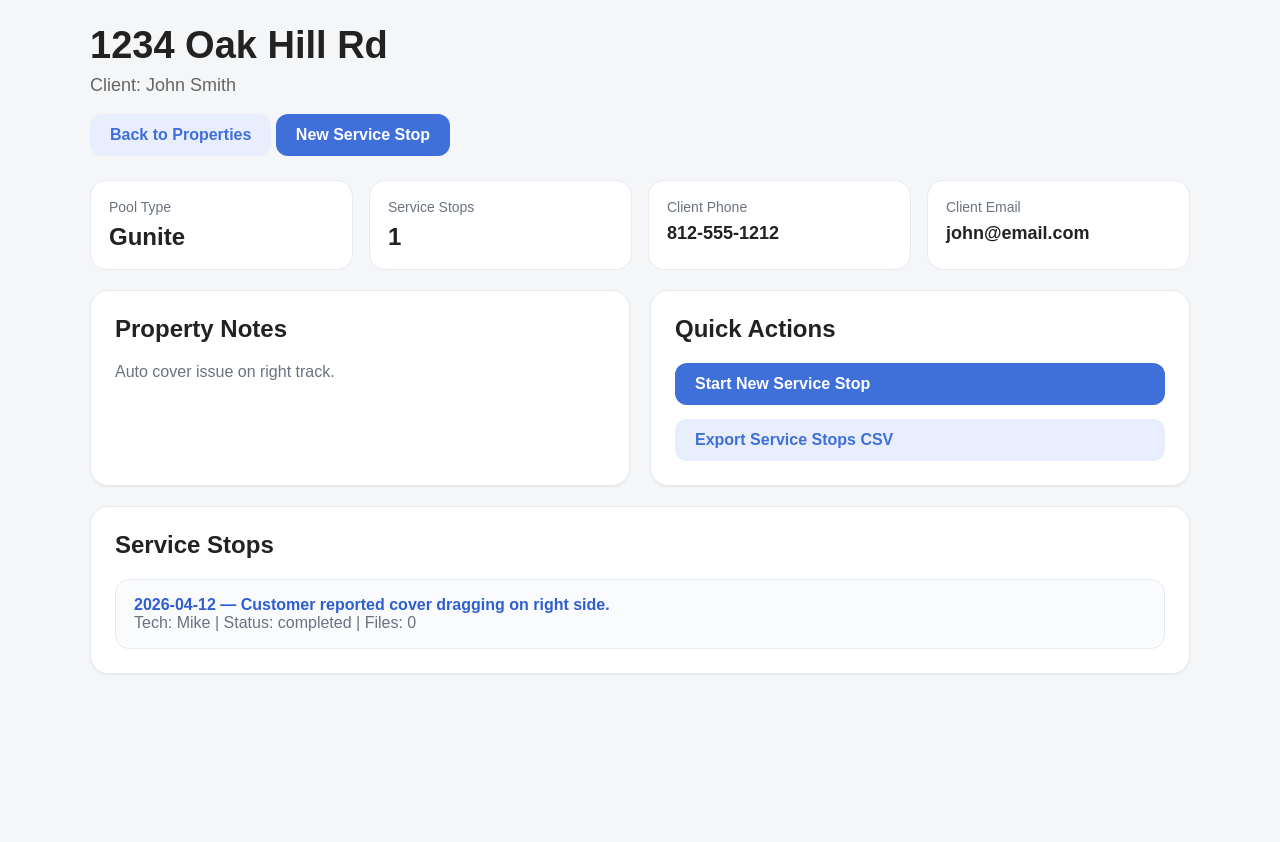
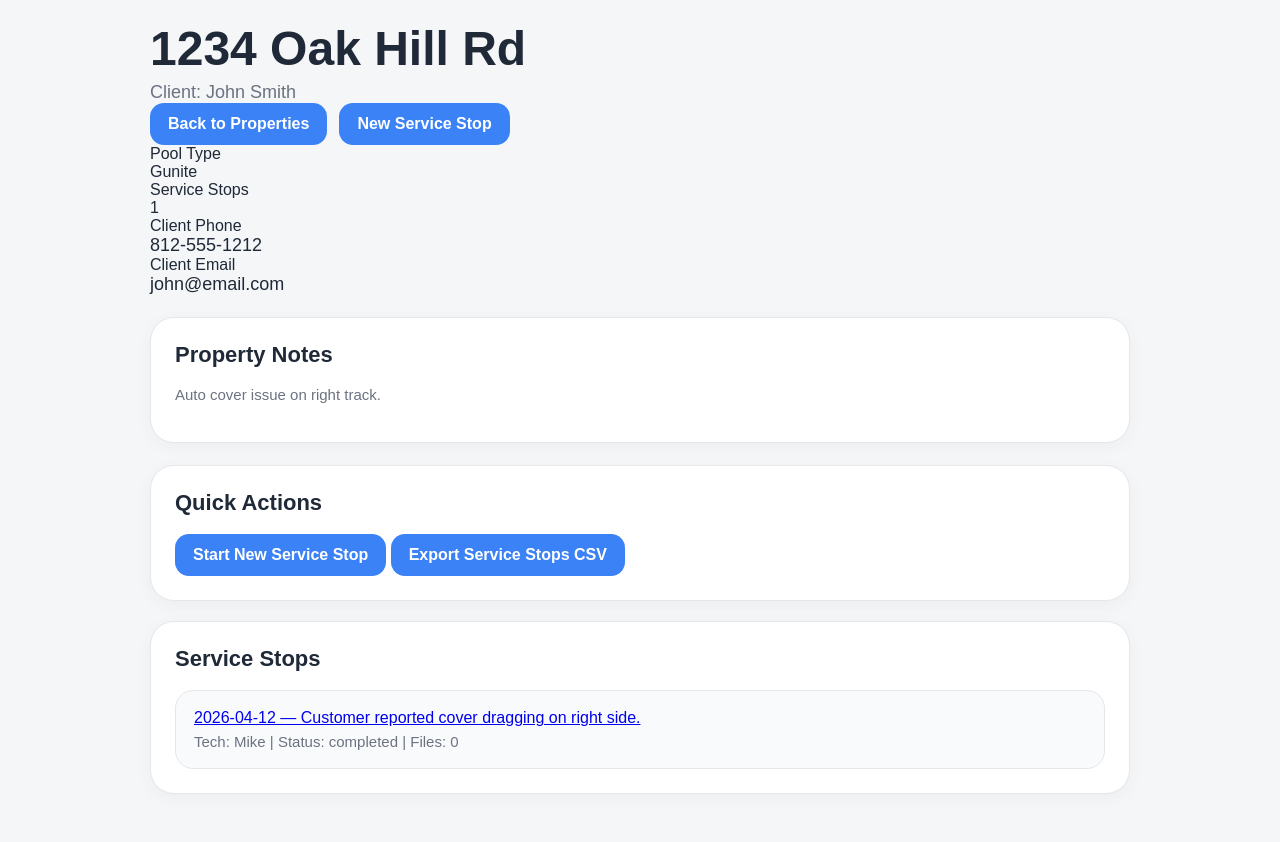
Before and after one commit to heinlinii/pool-ops, a FastAPI app: page /properties/1 in a window 1280 px wide. Before the commit the page ends 674 px from the top, so only its background shows below. Run offline with FastAPI, Linux system fonts and the light colour scheme.

Commit message:
homepage upgrade

```diff
--- a/app/main.py
+++ b/app/main.py
@@ -17,6 +17,8 @@ app.mount("/uploads", StaticFiles(directory="app/uploads"), name="uploads")
 templates = Jinja2Templates(directory="app/templates")
 
 
+# ---------------- DB ---------------- #
+
 def get_db():
     db = SessionLocal()
     try:
@@ -24,6 +26,8 @@ def get_db():
     finally:
         db.close()
 
+
+# ---------------- HOME ---------------- #
 
 @app.get("/", response_class=HTMLResponse)
 def home(request: Request, db: Session = Depends(get_db)):
@@ -35,22 +39,24 @@ def home(request: Request, db: Session = Depends(get_db)):
     )
 
     return templates.TemplateResponse(
-        request,
         "index.html",
         {
+            "request": request,
             "properties": properties,
         },
     )
 
+
+# ---------------- NEW PROPERTY ---------------- #
 
 @app.get("/properties/new", response_class=HTMLResponse)
 def new_property(request: Request, db: Session = Depends(get_db)):
     clients = db.query(Client).order_by(Client.name.asc()).all()
 
     return templates.TemplateResponse(
-        request,
         "property_new.html",
         {
+            "request": request,
             "clients": clients,
         },
     )
@@ -103,16 +109,10 @@ def create_property(
     db.refresh(prop)
 
     return RedirectResponse(url=f"/properties/{prop.id}", status_code=303)
-@app.get("/", response_class=HTMLResponse)
-def home(request: Request, db: Session = Depends(get_db)):
-    properties = db.query(Property).all()
-    return templates.TemplateResponse(
-        "index.html",
-        {
-            "request": request,
-            "properties": properties,
-        },
-    )
+
+
+# ---------------- PROPERTY DETAIL ---------------- #
+
 @app.get("/properties/{property_id}", response_class=HTMLResponse)
 def property_detail(request: Request, property_id: int, db: Session = Depends(get_db)):
     prop = (
@@ -129,30 +129,27 @@ def property_detail(request: Request, property_id: int, db: Session = Depends(ge
         raise HTTPException(status_code=404, detail="Property not found")
 
     return templates.TemplateResponse(
-        request,
         "property_detail.html",
         {
+            "request": request,
             "property": prop,
         },
     )
 
 
+# ---------------- SERVICE STOP ---------------- #
+
 @app.get("/properties/{property_id}/service-stop/new", response_class=HTMLResponse)
 def new_service_stop(request: Request, property_id: int, db: Session = Depends(get_db)):
-    prop = (
-        db.query(Property)
-        .options(joinedload(Property.client))
-        .filter(Property.id == property_id)
-        .first()
-    )
+    prop = db.query(Property).filter(Property.id == property_id).first()
 
     if not prop:
         raise HTTPException(status_code=404, detail="Property not found")
 
     return templates.TemplateResponse(
-        request,
         "service_stop_new.html",
         {
+            "request": request,
             "property": prop,
         },
     )
@@ -181,55 +178,10 @@ def service_stop_detail(request: Request, stop_id: int, db: Session = Depends(ge
     )
 
     return templates.TemplateResponse(
-        request,
         "service_stop_detail.html",
         {
+            "request": request,
             "service_stop": stop,
             "invoice_total": invoice_total,
         },
     )
-
-
-@app.get("/dev/seed")
-def seed(db: Session = Depends(get_db)):
-    existing_property = db.query(Property).filter(Property.address == "1234 Oak Hill Rd").first()
-    if existing_property:
-        return {"status": "already seeded"}
-
-    client = Client(
-        name="John Smith",
-        phone="812-555-1212",
-        email="john@email.com",
-    )
-    db.add(client)
-    db.commit()
-    db.refresh(client)
-
-    prop = Property(
-        address="1234 Oak Hill Rd",
-        pool_type="Gunite",
-        notes="Auto cover issue on right track.",
-        client_id=client.id,
-    )
-    db.add(prop)
-    db.commit()
-    db.refresh(prop)
-
-    stop = ServiceStop(
-        date="2026-04-12",
-        tech_name="Mike",
-        problem_reported="Customer reported cover dragging on right side.",
-        work_performed="Adjusted track, cleaned debris, tested motor.",
-        recommendation="Recheck after one week of use.",
-        billed_amount=275.00,
-        labor_hours=2.5,
-        material_cost=18.00,
-        trip_charge=35.00,
-        tax=19.04,
-        paid_status="unpaid",
-        invoice_notes="Customer requested emailed invoice.",
-        status="completed",
-        property_id=prop.id,
-    )
-    db.add(stop)
-    db.commit()
--- a/app/static/styles.css
+++ b/app/static/styles.css
@@ -2,217 +2,136 @@ body {
     margin: 0;
     font-family: Arial, sans-serif;
     background: #f4f6f8;
-    color: #222;
+    color: #1f2937;
 }
 
 .page {
-    max-width: 1100px;
+    max-width: 980px;
     margin: 0 auto;
-    padding: 24px;
-}
-
-.topbar {
-    margin-bottom: 24px;
+    padding: 24px 16px 48px;
 }
 
 .topbar h1 {
-    margin: 0 0 8px 0;
-    font-size: 38px;
+    margin: 0 0 8px;
+    font-size: 48px;
+    line-height: 1.05;
 }
 
 .topbar p {
     margin: 0;
-    color: #666;
+    color: #6b7280;
     font-size: 18px;
 }
 
-.quick-links {
-    margin-top: 18px;
+.card {
+    background: #ffffff;
+    border: 1px solid #e5e7eb;
+    border-radius: 24px;
+    padding: 24px;
+    margin-top: 22px;
+    box-shadow: 0 4px 18px rgba(0,0,0,0.04);
 }
 
-.quick-links a,
-.button-link {
-    display: inline-block;
-    text-decoration: none;
-    background: #e9eefc;
-    color: #3f6fd9;
-    padding: 12px 20px;
-    border-radius: 12px;
-    font-weight: 700;
+.card h2 {
+    margin-top: 0;
+    margin-bottom: 18px;
+    font-size: 22px;
 }
 
-.button-link.primary {
-    background: #3f6fd9;
-    color: #fff;
+.quick-links {
+    display: flex;
+    gap: 12px;
+    flex-wrap: wrap;
 }
 
-.grid {
-    display: grid;
-    gap: 20px;
+.button-link,
+button {
+    display: inline-block;
+    background: #3b82f6;
+    color: white;
+    text-decoration: none;
+    border: none;
+    border-radius: 14px;
+    padding: 12px 18px;
+    font-weight: 700;
+    cursor: pointer;
 }
 
-.grid.two {
-    grid-template-columns: 1fr 1fr;
+.button-link:hover,
+button:hover {
+    opacity: 0.92;
 }
 
-.card {
-    background: #fff;
-    border-radius: 18px;
-    padding: 24px;
-    box-shadow: 0 1px 2px rgba(0, 0, 0, 0.06);
-    border: 1px solid #e7ebf0;
+.list {
+    display: flex;
+    flex-direction: column;
+    gap: 14px;
 }
 
-.card h2,
-.card h3 {
-    margin-top: 0;
+.list-item {
+    border: 1px solid #e5e7eb;
+    border-radius: 18px;
+    padding: 18px;
+    background: #f9fafb;
 }
 
-.form-stack {
-    display: grid;
-    gap: 14px;
+.muted {
+    color: #6b7280;
+    margin-top: 6px;
+    font-size: 15px;
+}
+
+input,
+select,
+textarea {
+    width: 100%;
+    box-sizing: border-box;
+    border: 1px solid #d1d5db;
+    border-radius: 14px;
+    padding: 14px;
+    font-size: 16px;
+    margin-top: 8px;
+    margin-bottom: 16px;
+    background: white;
+}
+
+textarea {
+    min-height: 110px;
+    resize: vertical;
 }
 
 label {
     font-weight: 700;
-    font-size: 15px;
 }
 
-input,
-textarea,
-select,
-button {
-    width: 100%;
-    box-sizing: border-box;
-    font: inherit;
-    border-radius: 14px;
+.form-stack {
+    display: block;
 }
 
-input,
-textarea,
-select {
-    padding: 16px 18px;
-    border: 2px solid #d7dce2;
-    background: #f9fafb;
-    font-size: 16px;
-}
-
-textarea {
-    min-height: 120px;
-    resize: vertical;
-}
-
-button {
-    border: 0;
-    background: #3f6fd9;
-    color: #fff;
-    padding: 18px 20px;
-    font-weight: 700;
-    font-size: 18px;
-    cursor: pointer;
-}
-
-button:hover,
-.button-link.primary:hover {
-    opacity: 0.95;
+.section-gap {
+    margin-top: 22px;
+    padding-top: 22px;
+    border-top: 1px solid #e5e7eb;
 }
 
 .helper {
-    color: #6a7280;
+    color: #6b7280;
     font-size: 14px;
-    margin-top: -6px;
+    margin-top: -8px;
+    margin-bottom: 12px;
 }
 
-.section-gap {
-    margin-top: 12px;
-    padding-top: 18px;
-    border-top: 1px solid #e8ecf0;
-}
-
-.list {
-    display: grid;
-    gap: 14px;
-    margin-top: 8px;
-}
-
-.list-item {
-    padding: 16px 18px;
-    border: 1px solid #e6ebf0;
-    border-radius: 14px;
-    background: #fafbfc;
-}
-
-.list-item a {
-    color: #2e5fd1;
-    font-weight: 700;
-    text-decoration: none;
-}
-
-.muted {
-    color: #6b7280;
-}
-
-.kpi-row {
-    display: grid;
-    grid-template-columns: repeat(4, 1fr);
-    gap: 16px;
-}
-
-.kpi {
-    background: #fff;
-    border: 1px solid #e7ebf0;
-    border-radius: 16px;
-    padding: 18px;
-}
-
-.kpi-label {
-    color: #6b7280;
-    font-size: 14px;
-    margin-bottom: 8px;
-}
-
-.kpi-value {
-    font-size: 24px;
-    font-weight: 700;
-}
-
-.photo-group {
-    display: grid;
-    gap: 12px;
-}
-
-.file-pill {
-    display: inline-block;
-    background: #eef3ff;
-    color: #2f5ecf;
-    padding: 8px 12px;
-    border-radius: 999px;
-    text-decoration: none;
-    font-size: 14px;
-    font-weight: 700;
-    margin: 4px 8px 0 0;
-}
-
-.mobile-banner {
-    background: #d93025;
-    color: #fff;
-    padding: 12px 16px;
-    border-radius: 12px;
-    margin-bottom: 18px;
-    font-weight: 700;
-}
-
-@media (max-width: 800px) {
-    .page {
-        padding: 16px;
+@media (max-width: 640px) {
+    .topbar h1 {
+        font-size: 34px;
     }
 
-    .grid.two,
-    .kpi-row {
-        grid-template-columns: 1fr;
+    .card {
+        padding: 18px;
+        border-radius: 20px;
     }
 
-    .topbar h1 {
-        font-size: 28px;
-    }
-}
+    .button-link,
+    button {
+        width: 100%;
+        text-align: center;
```
Also changed, not shown: app/templates/index.html (+57 -8 lines).
